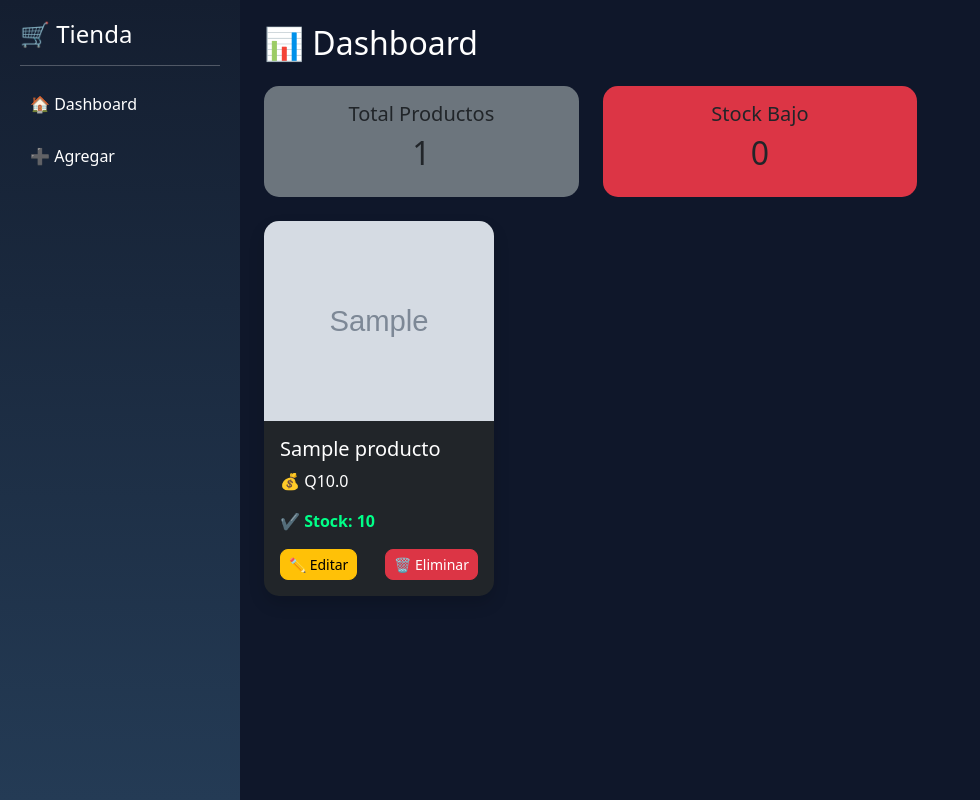
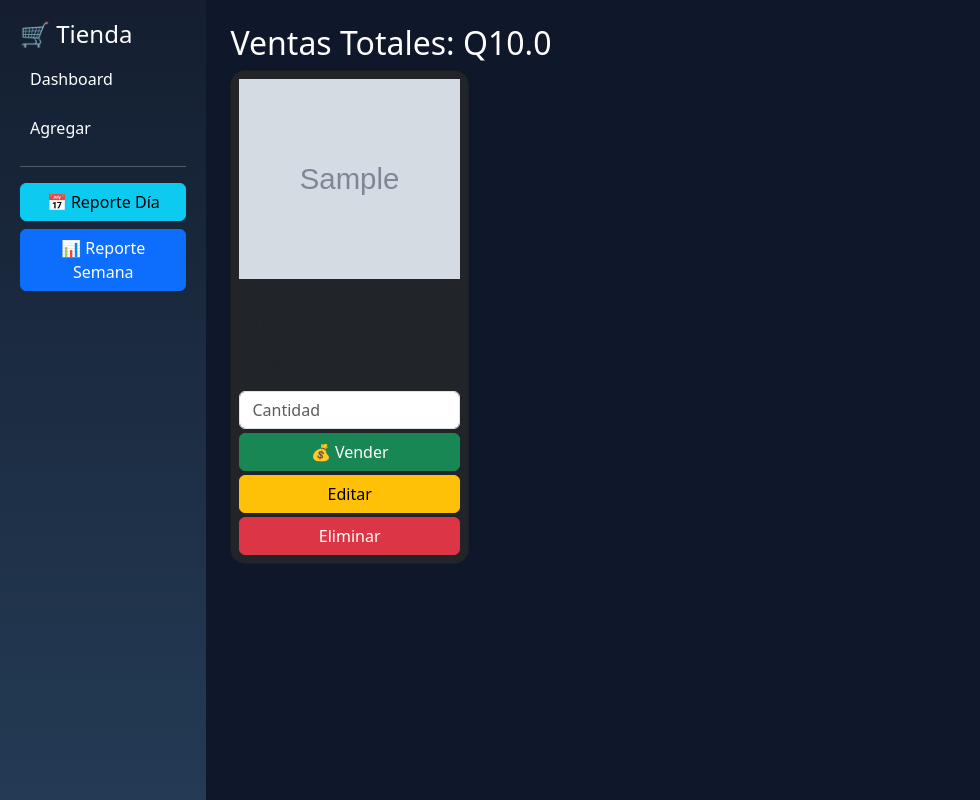
Before and after one commit to ProfVeliz/tienda-web, a Flask app: page / in a window 1280 px wide. Shown: the whole page, without its empty margins (0-980 px from the left). Run offline with Flask 3, Linux system fonts and the light colour scheme; tables that the repository leaves empty hold one stand-in row (values such as "Sample post"); grey boxes marked "Sample" are stand-in pictures.

Commit message:
sistema ventas completo

```diff
--- a/app.py
+++ b/app.py
@@ -1,33 +1,23 @@
-from flask import Flask, render_template, request, redirect, url_for
-import os
-from dotenv import load_dotenv
+from flask import Flask, render_template, request, redirect, url_for, send_file
+from flask_sqlalchemy import SQLAlchemy
 import cloudinary
 import cloudinary.uploader
-from flask_sqlalchemy import SQLAlchemy
+import os
+import pandas as pd
+from datetime import datetime, timedelta
 
-# =========================
-# CONFIG INICIAL
-# =========================
-load_dotenv()
 app = Flask(__name__)
-
-# =========================
-# VERIFICACIÓN (IMPORTANTE)
-# =========================
-print("DATABASE_URL:", os.getenv("DATABASE_URL"))
 
 # =========================
 # BASE DE DATOS
 # =========================
 uri = os.getenv("DATABASE_URL")
 
-if uri:
-    if uri.startswith("postgres://"):
-        uri = uri.replace("postgres://", "postgresql://", 1)
-else:
+if uri and uri.startswith("postgres://"):
+    uri = uri.replace("postgres://", "postgresql://", 1)
+
+if not uri:
     uri = "sqlite:///tienda.db"
-
-print("USANDO BD:", uri)  # 🔥 para confirmar qué base usa
 
 app.config["SQLALCHEMY_DATABASE_URI"] = uri
 app.config["SQLALCHEMY_TRACK_MODIFICATIONS"] = False
@@ -35,7 +25,7 @@
 db = SQLAlchemy(app)
 
 # =========================
-# MODELO
+# MODELOS
 # =========================
 class Producto(db.Model):
     id = db.Column(db.Integer, primary_key=True)
@@ -43,6 +33,16 @@
     precio = db.Column(db.Float)
     stock = db.Column(db.Integer)
     imagen = db.Column(db.String(300))
+
+
+class Venta(db.Model):
+    id = db.Column(db.Integer, primary_key=True)
+    producto_id = db.Column(db.Integer)
+    nombre = db.Column(db.String(100))
+    cantidad = db.Column(db.Integer)
+    total = db.Column(db.Float)
+    fecha = db.Column(db.DateTime, default=datetime.utcnow)
+
 
 # =========================
 # CLOUDINARY
@@ -65,10 +65,18 @@
 @app.route("/")
 def index():
     productos = Producto.query.all()
-    return render_template("index.html", productos=productos)
+    ventas = Venta.query.all()
+
+    total_ventas = sum([v.total for v in ventas])
+
+    return render_template(
+        "index.html",
+        productos=productos,
+        total_ventas=total_ventas
+    )
 
 # =========================
-# AGREGAR
+# AGREGAR PRODUCTO
 # =========================
 @app.route("/agregar", methods=["GET", "POST"])
 def agregar():
@@ -99,7 +107,7 @@
     return render_template("agregar.html")
 
 # =========================
-# EDITAR
+# EDITAR PRODUCTO
 # =========================
 @app.route("/editar/<int:id>", methods=["GET", "POST"])
 def editar(id):
@@ -127,12 +135,81 @@
 @app.route("/eliminar/<int:id>")
 def eliminar(id):
     producto = Producto.query.get(id)
-
     if producto:
         db.session.delete(producto)
         db.session.commit()
+    return redirect(url_for("index"))
+
+# =========================
+# VENDER PRODUCTO
+# =========================
+@app.route("/vender/<int:id>", methods=["POST"])
+def vender(id):
+    producto = Producto.query.get(id)
+    cantidad = int(request.form["cantidad"])
+
+    if producto and producto.stock >= cantidad:
+        producto.stock -= cantidad
+
+        venta = Venta(
+            producto_id=producto.id,
+            nombre=producto.nombre,
+            cantidad=cantidad,
+            total=producto.precio * cantidad
+        )
+
+        db.session.add(venta)
+        db.session.commit()
 
     return redirect(url_for("index"))
+
+# =========================
+# REPORTE DIARIO
+# =========================
+@app.route("/reporte/dia")
+def reporte_dia():
+    hoy = datetime.utcnow().date()
+
+    ventas = Venta.query.filter(
+        db.func.date(Venta.fecha) == hoy
+    ).all()
+
+    data = [{
+        "Producto": v.nombre,
+        "Cantidad": v.cantidad,
+        "Total": v.total,
+        "Fecha": v.fecha
+    } for v in ventas]
+
+    df = pd.DataFrame(data)
+    archivo = "reporte_dia.xlsx"
+    df.to_excel(archivo, index=False)
+
+    return send_file(archivo, as_attachment=True)
+
+# =========================
+# REPORTE SEMANAL
+# =========================
+@app.route("/reporte/semana")
+def reporte_semana():
+    hace_7_dias = datetime.utcnow() - timedelta(days=7)
+
+    ventas = Venta.query.filter(
+        Venta.fecha >= hace_7_dias
+    ).all()
+
+    data = [{
+        "Producto": v.nombre,
+        "Cantidad": v.cantidad,
+        "Total": v.total,
+        "Fecha": v.fecha
+    } for v in ventas]
+
+    df = pd.DataFrame(data)
+    archivo = "reporte_semana.xlsx"
+    df.to_excel(archivo, index=False)
+
+    return send_file(archivo, as_attachment=True)
 
 # =========================
 # RUN
--- a/templates/index.html
+++ b/templates/index.html
@@ -4,158 +4,67 @@
 <meta charset="UTF-8">
 <title>Tienda Pro</title>
 
-    <!-- Bootstrap -->
 <link href="https://cdn.jsdelivr.net/npm/bootstrap@5.3.0/dist/css/bootstrap.min.css" rel="stylesheet">
 
-    <!-- Estilos personalizados -->
 <style>
-        body {
-            background-color: #0f172a;
-            color: white;
-        }
-
-        /* Sidebar */
-        .sidebar {
-            width: 240px;
-            min-height: 100vh;
-            background: linear-gradient(180deg, #141e30, #243b55);
-            padding: 20px;
-        }
-
-        .menu-link {
-            display: block;
-            color: white;
-            text-decoration: none;
-            padding: 10px;
-            border-radius: 8px;
-            margin-bottom: 8px;
-            transition: 0.3s;
-        }
-
-        .menu-link:hover {
-            background-color: rgba(255,255,255,0.2);
-            transform: translateX(5px);
-        }
-
-        /* Cards */
-        .card {
-            border: none;
-            border-radius: 15px;
-        }
-
-        .card img {
-            border-top-left-radius: 15px;
-            border-top-right-radius: 15px;
-        }
-
-        .stock-bajo {
-            color: #ff4d4d;
-            font-weight: bold;
-        }
-
-        .stock-ok {
-            color: #00ff88;
-            font-weight: bold;
-        }
-
-        .btn-custom {
-            border-radius: 8px;
-        }
+body { background:#0f172a; color:white; }
+.sidebar { width:240px; min-height:100vh; background:linear-gradient(#141e30,#243b55); padding:20px;}
+.menu-link {display:block;color:white;padding:10px;border-radius:8px;margin-bottom:5px;text-decoration:none;}
+.menu-link:hover {background:rgba(255,255,255,0.2);}
+.card {border-radius:15px;}
 </style>
 </head>
 
 <body>
-
 <div class="d-flex">
 
-    <!-- SIDEBAR -->
 <div class="sidebar">
 <h4>🛒 Tienda</h4>
-        <hr class="text-white">
+<a href="/" class="menu-link">Dashboard</a>
+<a href="/agregar" class="menu-link">Agregar</a>
 
-        <a href="/" class="menu-link">🏠 Dashboard</a>
-        <a href="/agregar" class="menu-link">➕ Agregar</a>
+<hr>
+
+<a href="/reporte/dia" class="btn btn-info w-100 mb-2">📅 Reporte Día</a>
+<a href="/reporte/semana" class="btn btn-primary w-100">📊 Reporte Semana</a>
 </div>
 
-    <!-- CONTENIDO -->
-    <div class="flex-grow-1 p-4">
+<div class="p-4 w-100">
 
-        <h2 class="mb-4">📊 Dashboard</h2>
+<h2>Ventas Totales: Q{{ total_ventas }}</h2>
 
-        <!-- RESUMEN -->
-        <div class="row mb-4">
-
-            <div class="col-md-4">
-                <div class="card bg-secondary p-3 text-center">
-                    <h5>Total Productos</h5>
-                    <h2>{{ productos|length }}</h2>
-                </div>
-            </div>
-
-            <div class="col-md-4">
-                <div class="card bg-danger p-3 text-center">
-                    <h5>Stock Bajo</h5>
-                    <h2>
-                        {{ productos | selectattr("stock", "lt", 5) | list | length }}
-                    </h2>
-                </div>
-            </div>
-
-        </div>
-
-        <!-- LISTA DE PRODUCTOS -->
 <div class="row">
 
 {% for p in productos %}
 <div class="col-md-3">
-                <div class="card bg-dark text-white mb-4 shadow">
+<div class="card bg-dark p-2 mb-3">
 
-                    <!-- Imagen -->
-                    {% if p.imagen %}
-                    <img src="{{ p.imagen }}" style="height:200px; object-fit:cover;">
-                    {% else %}
-                    <img src="https://via.placeholder.com/200">
+<img src="{{ p.imagen }}" style="height:200px;object-fit:cover;">
+
+<h5>{{ p.nombre }}</h5>
+<p>Q{{ p.precio }}</p>
+
+{% if p.stock < 5 %}
+<span class="badge bg-danger">Stock bajo</span>
 {% endif %}
 
-                    <div class="card-body">
+<p>Stock: {{ p.stock }}</p>
 
-                        <h5>{{ p.nombre }}</h5>
+<form action="/vender/{{ p.id }}" method="POST">
+<input type="number" name="cantidad" class="form-control mb-1" placeholder="Cantidad" required>
+<button class="btn btn-success w-100">💰 Vender</button>
+</form>
 
-                        <p>💰 Q{{ p.precio }}</p>
-
-                        <!-- Estado de stock -->
-                        {% if p.stock < 5 %}
-                            <p class="stock-bajo">⚠ Stock bajo: {{ p.stock }}</p>
-                        {% else %}
-                            <p class="stock-ok">✔ Stock: {{ p.stock }}</p>
-                        {% endif %}
-
-                        <!-- BOTONES -->
-                        <div class="d-flex justify-content-between">
-
-                            <a href="/editar/{{ p.id }}" class="btn btn-warning btn-sm btn-custom">
-                                ✏ Editar
-                            </a>
-
-                            <a href="/eliminar/{{ p.id }}"
-                               class="btn btn-danger btn-sm btn-custom"
-                               onclick="return confirm('¿Eliminar producto?')">
-                                🗑 Eliminar
-                            </a>
-
-                        </div>
-
-                    </div>
+<a href="/editar/{{ p.id }}" class="btn btn-warning w-100 mt-1">Editar</a>
+<a href="/eliminar/{{ p.id }}" class="btn btn-danger w-100 mt-1">Eliminar</a>
 
 </div>
 </div>
 {% endfor %}
 
 </div>
-
 </div>
 
 </div>
-
 </body>
 </html>
```
Also changed, not shown: requirements.txt (+4 -3 lines). Lines whose indentation alone changed are shown as unchanged.
